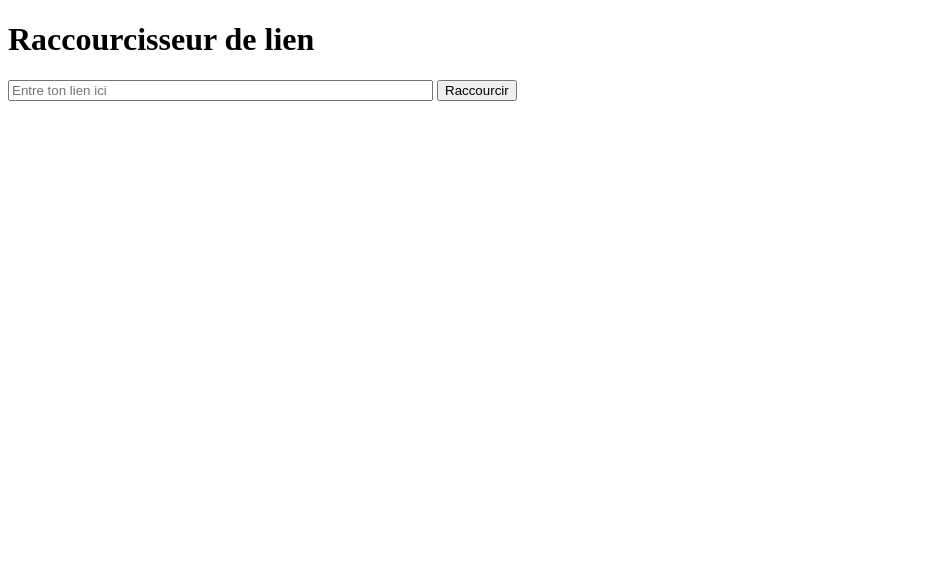
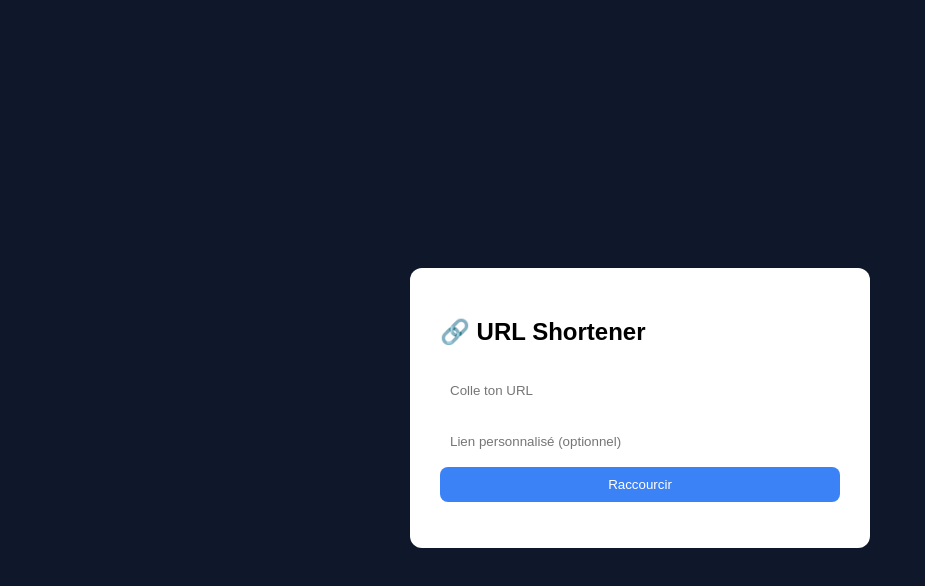
Before and after one commit to Jo-Picos72/url-shortener, a website: page public/index.html in a window 1280 px wide. Shown: the whole page, without its empty margins (0-925 px from the left). Drawn offline with Linux system fonts and the light colour scheme.

Commit message:
update site

```diff
--- a/public/index.html
+++ b/public/index.html
@@ -3,38 +3,87 @@
 <head>
   <meta charset="UTF-8" />
   <title>URL Shortener</title>
+
+  <style>
+    body {
+      font-family: Arial;
+      background: #0f172a;
+      color: black;
+      display: flex;
+      justify-content: center;
+      align-items: center;
+      height: 100vh;
+    }
+
+    .box {
+      background: white;
+      padding: 30px;
+      border-radius: 12px;
+      width: 400px;
+    }
+
+    input {
+      width: 100%;
+      padding: 10px;
+      margin: 8px 0;
+      border-radius: 8px;
+      border: none;
+    }
+
+    button {
+      width: 100%;
+      padding: 10px;
+      background: #3b82f6;
+      color: white;
+      border: none;
+      border-radius: 8px;
+      cursor: pointer;
+    }
+
+    button:hover {
+      background: #2563eb;
+    }
+
+    #result {
+      margin-top: 15px;
+      word-break: break-all;
+      color: white;
+    }
+  </style>
 </head>
+
 <body>
+  <div class="box">
+    <h2>🔗 URL Shortener</h2>
 
-  <h1>Raccourcisseur de lien</h1>
+    <input id="url" placeholder="Colle ton URL" />
+    <input id="custom" placeholder="Lien personnalisé (optionnel)" />
 
-  <input id="url" placeholder="Entre ton lien ici" size="50">
-  <button onclick="shorten()">Raccourcir</button>
+    <button onclick="shorten()">Raccourcir</button>
 
-  <p id="result"></p>
+    <p id="result"></p>
+  </div>
 
   <script>
     async function shorten() {
-      const url = document.getElementById("url").value;
+      const originalUrl = document.getElementById("url").value;
+      const customCode = document.getElementById("custom").value;
 
       const res = await fetch("/shorten", {
         method: "POST",
-        headers: {
-          "Content-Type": "application/json"
-        },
-        body: JSON.stringify({ url })
+        headers: { "Content-Type": "application/json" },
+        body: JSON.stringify({ originalUrl, customCode })
       });
 
       const data = await res.json();
 
       if (data.shortUrl) {
         document.getElementById("result").innerHTML =
-          `<a href="${data.shortUrl}" target="_blank">${data.shortUrl}</a>`;
+          "✔️ Lien : <a href='" + data.shortUrl + "' target='_blank'>" + data.shortUrl + "</a>";
       } else {
-        document.getElementById("result").innerText = data.error;
+        document.getElementById("result").innerText = "Erreur";
       }
     }
   </script>
-
 </body>
 </html>
```
Also changed, not shown: server.js (+90 -13 lines), favicon.ico (added), 1 other file.
